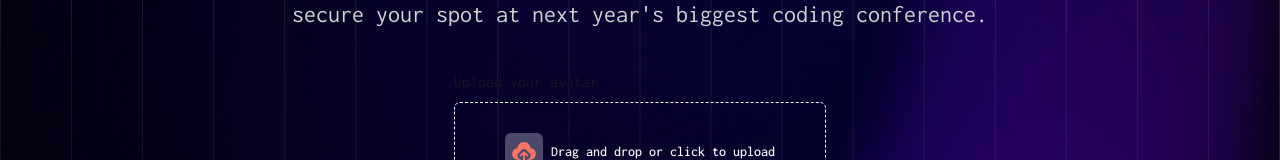
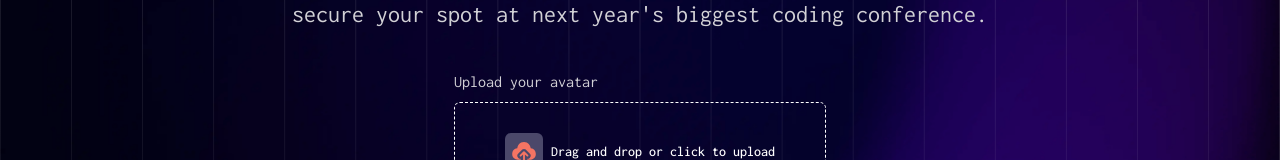
Before and after one commit to stkeys/nextjs-mini-project, a Next.js app: page /ticket-form in a window 1280 px wide. Shown: the part 216-376 px from the top of the page. Built offline with nearby package versions, Linux system fonts and the light colour scheme.

Commit message:
style: change text color in ticket-form

```diff
--- a/src/app/ticket-form/page.tsx
+++ b/src/app/ticket-form/page.tsx
@@ -30,7 +30,7 @@ export default function TicketForm(){
           <p className="text-sm sm:text-2xl text-[hsl(252,6%,83%)]">secure your spot at next year&apos;s biggest coding conference. </p>
         </div>
         <div className="max-w-full   justify-start space-y-2">
-          <p className=" text-[hsl(254,27%,10%)] ">Upload your avatar</p>
+          <p className=" text-[hsl(252,6%,83%)]">Upload your avatar</p>
           <div className="w-full h-25 bg-transparent border border-dashed rounded-md flex items-center justify-center flex-col p-4" id="image-view" >
             <Label id="input-file">
               <Input type="file" id="input-file" hidden/>
```
Also changed, not shown: 1 other file (tests, documents, lock files or other folders).
